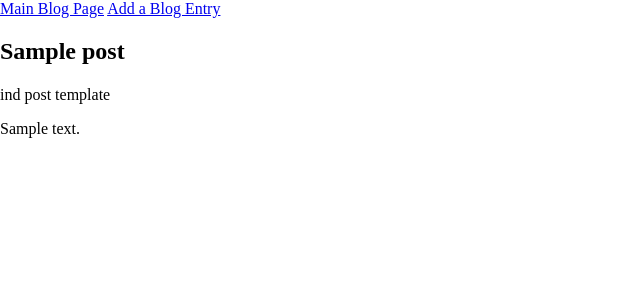
After one commit to kivanovabaker/blogz, a Flask app: template templates/ind_post.html in a window 1280 px wide. The commit adds this page. Shown: the top 300 px of the page, without its empty margins (0-640 px from the left). Run offline with Flask 2, Linux system fonts and the light colour scheme; the template is opened without the code that fills it: most values are stand-ins (such as "Sample title", 1, 10 or a date in 2020); data that the repository does not hold is empty.

Commit message:
Done with functionality

```diff
--- a/main.py
+++ b/main.py
@@ -8,16 +8,20 @@ app.config['SQLALCHEMY_ECHO'] = True
 db = SQLAlchemy(app)
 
 class Blog(db.Model):
-    id = db.Column(db.Integer, primary_key = True)
+    id = db.Column(db.Integer, primary_key=True)
     title = db.Column(db.String(100), unique = True)
     body = db.Column(db.String(5000))
 
-    def __init__(self,title,body):
+    def __init__(self, title, body):
         self.title = title
         self.body = body
 
 @app.route('/blog', methods=['GET', 'POST'])
 def blog():
+    post_id = request.args.get('id')
+    if post_id:
+        ind_post = Blog.query.filter_by(id=post_id).first()
+        return render_template('ind_post.html', post=ind_post)
     posts = Blog.query.all()
     return render_template('blog.html', title = 'Thoughts and Musings', posts=posts)
 
@@ -39,10 +43,12 @@ def newpost():
             body_error = "Please enter content into your blog post."
 
         if not title_error and not body_error:
-            new_post = Blog(title,body)
+            new_post = Blog(title, body)
             db.session.add(new_post)
             db.session.commit()
-            return redirect('/blog')
+            new_post = Blog.query.filter_by(title=title).first()
+            post_id = new_post.id
+            return redirect('/blog?id={0}'.format(post_id))
         else:
             return render_template('newpost.html', title="What's on Your Mind?", post_title=title, body=body,
             title_error=title_error, body_error=body_error)
--- a/templates/blog.html
+++ b/templates/blog.html
@@ -13,7 +13,7 @@
     {% else %}
         {% for post in posts %}
         <article>
-            <h3>{{post.title}}</h3>
+            <h3><a href="/blog?id={{post.id}}">{{post.title}}</a></h3>
             <p>{{post.body}}</p>
         </article>
         {% endfor %}
--- /dev/null
+++ b/templates/ind_post.html
@@ -0,0 +1,14 @@
+{% extends "base.html" %}
+
+{% block style %}
+{% endblock %}
+
+{% block content %}
+<header>
+    <h2>{{post.title}}</h2>
+</header>
+<main>
+    <p>ind post template</p>
+    <p>{{post.body}}</p>
+</main>
+{% endblock %}
```
